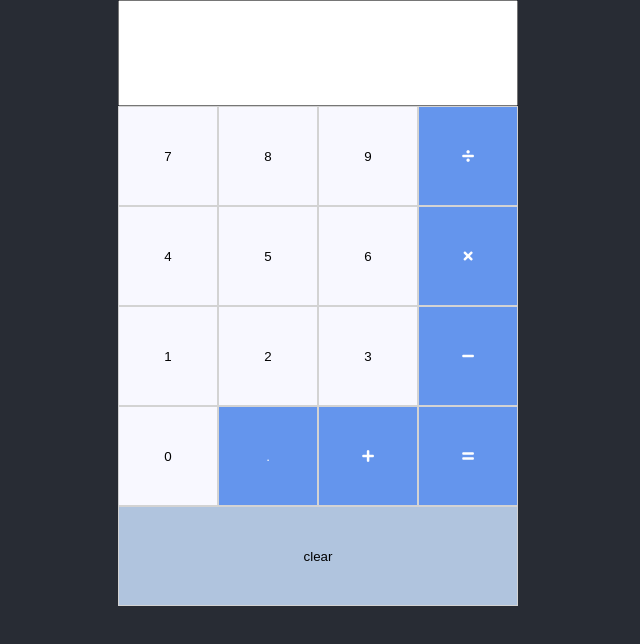
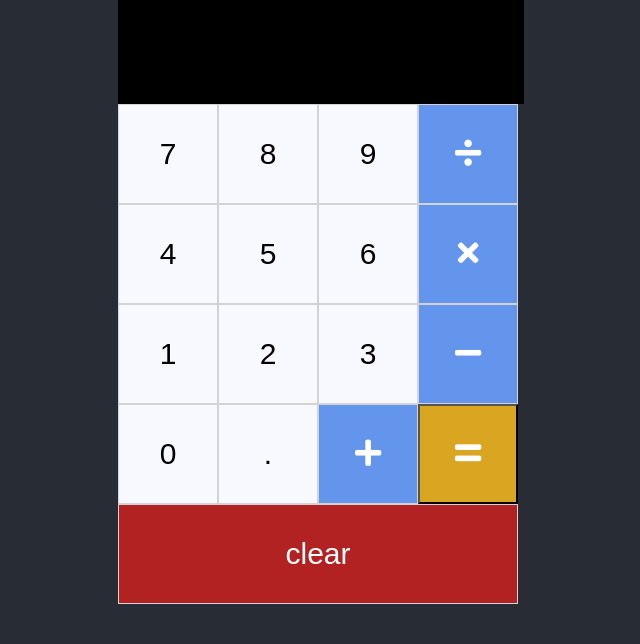
Before and after one commit to dsnair/calculator, a React (Create React App) app: page / in a window 1280 px wide. Shown: the top 644 px of the page, without its empty margins (322-962 px from the left). Built offline with nearby package versions, Linux system fonts and the light colour scheme.

Commit message:
style calculator buttons

```diff
--- a/src/App.css
+++ b/src/App.css
@@ -1,6 +1,7 @@
 body {
   background-color: #282c34;
 }
+
 .App {
   width: 400px;
   margin: auto;
@@ -12,30 +13,47 @@ body {
 .number {
   width: 100px;
   height: 100px;
+  outline: none;
   background-color: ghostwhite;
-  outline: none;
   border: 1px solid lightgrey;
+  font-size: 30px;
 }
 
-.symbol {
+.operator {
   width: 100px;
   height: 100px;
+  outline: none;
   background-color: cornflowerblue;
   color: white;
+  border: 1px solid lightgrey;
+  font-size: 30px;
+}
+
+.equal {
+  width: 100px;
+  height: 100px;
   outline: none;
-  border: 1px solid lightgrey;
+  background-color: goldenrod;
+  color: white;
+  font-size: 30px;
 }
 
 .clear {
   height: 100px;
   flex-grow: 1;
-  background-color: lightsteelblue;
   outline: none;
+  background-color: firebrick;
+  color: white;
   border: 1px solid lightgrey;
+  font-size: 30px;
 }
 
 .answer {
   height: 100px;
   width: 400px;
   outline: none;
+  background-color: black;
+  color: white;
+  border: 1px solid black;
+  font-size: 70px;
 }
--- a/src/App.js
+++ b/src/App.js
@@ -27,23 +27,23 @@ export default function App() {
     [7, 'number', '7'],
     [8, 'number', '8'],
     [9, 'number', '9'],
-    [<i className="fas fa-divide" />, 'symbol', '/'],
+    [<i className="fas fa-divide" />, 'operator', '/'],
     [4, 'number', '4'],
     [5, 'number', '5'],
     [6, 'number', '6'],
-    [<i className="fas fa-times" />, 'symbol', '*'],
+    [<i className="fas fa-times" />, 'operator', '*'],
     [1, 'number', '1'],
     [2, 'number', '2'],
     [3, 'number', '3'],
-    [<i className="fas fa-minus" />, 'symbol', '-'],
+    [<i className="fas fa-minus" />, 'operator', '-'],
     [0, 'number', '0'],
-    ['.', 'symbol', '.'],
-    [<i className="fas fa-plus" />, 'symbol', '+']
+    ['.', 'number', '.'],
+    [<i className="fas fa-plus" />, 'operator', '+']
   ]
 
   return (
     <div className="App">
-      <input readOnly value={expr} className="answer"/>
+      <input readOnly value={expr} className="answer" />
 
       {exprBtn.map((btn, index) => (
         <button
@@ -55,7 +55,7 @@ export default function App() {
         </button>
       ))}
 
-      <button onClick={() => handleEqual()} className="symbol">
+      <button onClick={() => handleEqual()} className="equal">
         {<i className="fas fa-equals" />}
       </button>
 
```
